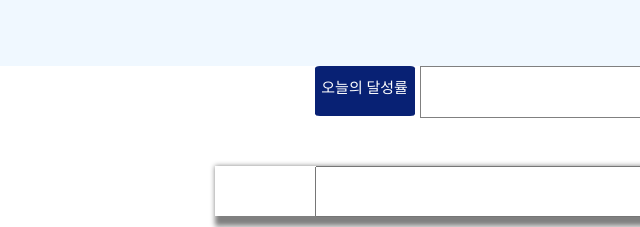
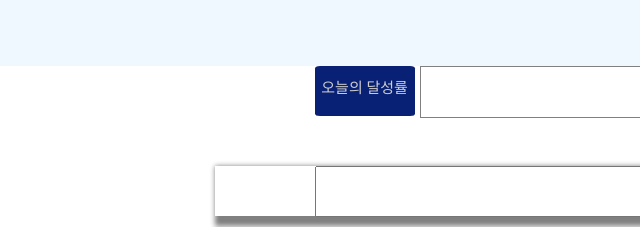
Before and after one commit to santos019/todoList, a website built with webpack: page src/index.html in a window 1280 px wide. Shown: the part 134-361 px from the top of the page, 0-640 px from the left. Built offline with nearby package versions, Linux system fonts and the light colour scheme; a web font is replaced by a local one.

Commit message:
refactor: done

```diff
--- a/src/assets/app.css
+++ b/src/assets/app.css
@@ -75,12 +75,12 @@ body {
     background: rgb(8, 33, 116);
     /* background: linear-gradient( to bottom, rgb(28, 62, 131), rgba(5, 19, 82, 0.705)); */
     font-size: 30px;
-    font-weight: 300;
+    font-weight: 100;
     text-align: center;
     line-height: 3;
     margin-left: 10%;
     float: left;
-    color: rgb(255, 255, 255);
+    color: rgb(207, 207, 207);
     border-radius:5% 5% 5% 5%;
     position: relative;
     z-index: 2;
```
